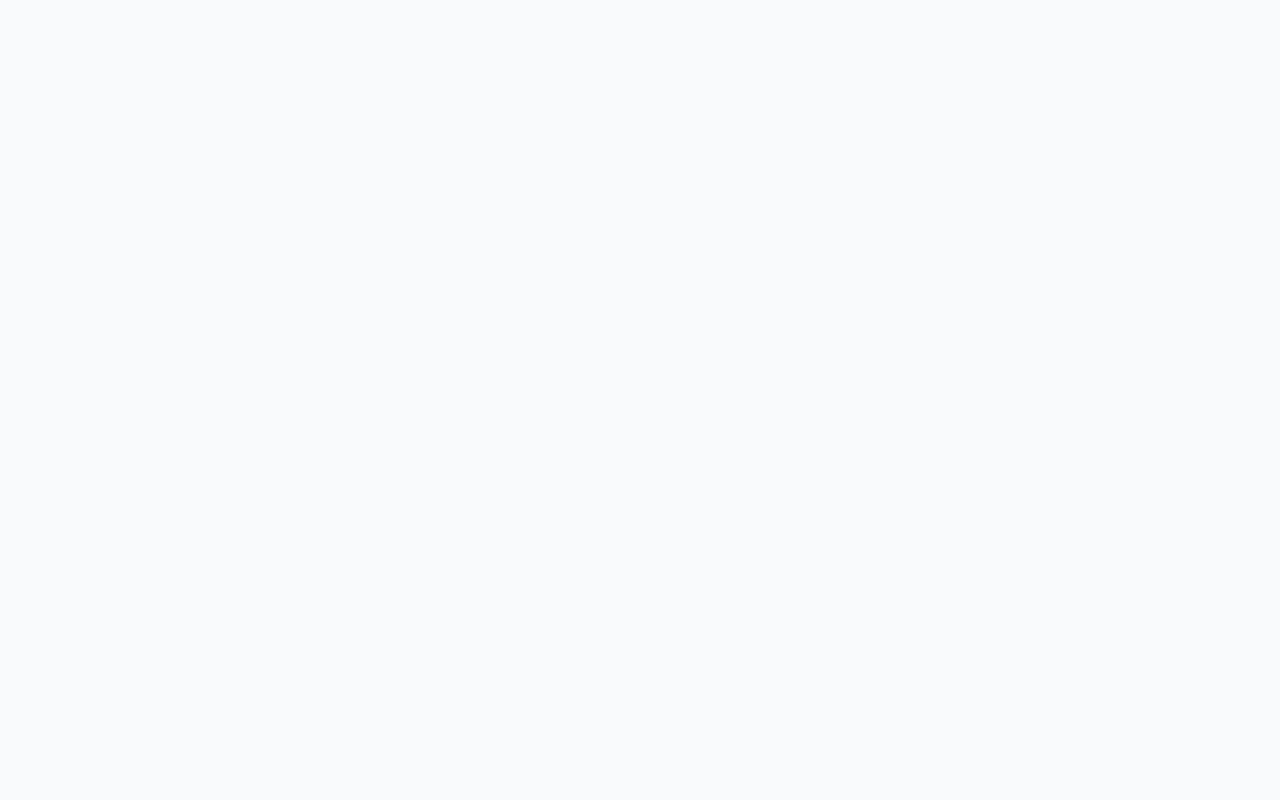
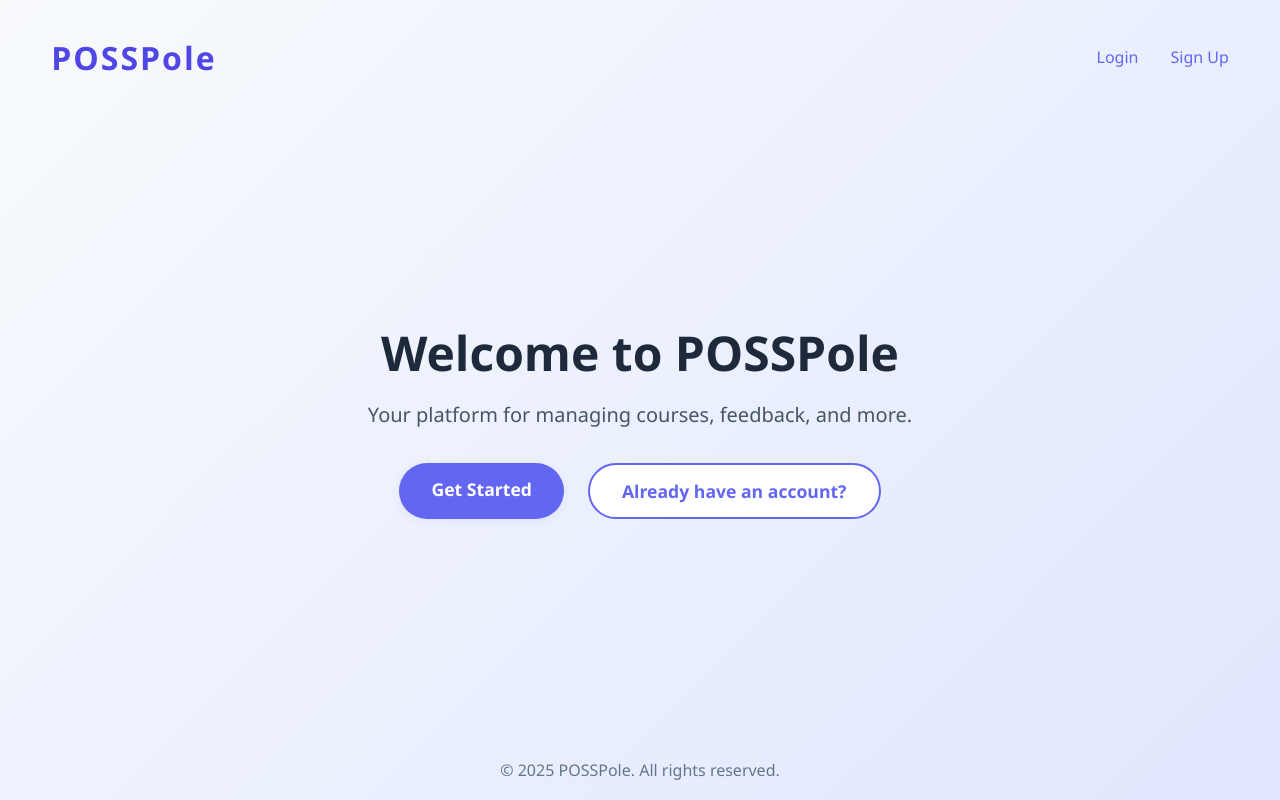
Before and after one commit to Channaveer2004/POSSPOLE_ASSIGNMENT, a React (Vite) app in the folder client/: page / in a window 1280 px wide. Before the commit this address had no page. Built offline with nearby package versions, Linux system fonts and the light colour scheme.

Commit message:
landing page

```diff
--- a/client/src/App.jsx
+++ b/client/src/App.jsx
@@ -6,6 +6,7 @@ import Profile from "./pages/Profile";
 import Feedback from "./pages/Feedback";
 import Courses from "./pages/Courses";
 import Admin from "./pages/Admin";
+import Landing from "./pages/Landing";
 import ProtectedRoute from "./components/ProtectedRoute";
 import "./App.css";
 
@@ -14,9 +15,9 @@ export default function App() {
     <div className="app">
       <BrowserRouter>
         <Routes>
+          <Route path="/" element={<Landing />} />
           <Route path="/login" element={<Login />} />
           <Route path="/signup" element={<Signup />} />
-
           <Route
             path="/dashboard"
             element={
--- /dev/null
+++ b/client/src/pages/Landing.css
@@ -0,0 +1,105 @@
+.landing-container {
+  min-height: 100vh;
+  display: flex;
+  flex-direction: column;
+  background: linear-gradient(135deg, #f8fafc 0%, #e0e7ff 100%);
+  font-family: 'Segoe UI', 'Roboto', sans-serif;
+}
+
+.landing-nav {
+  display: flex;
+  justify-content: space-between;
+  align-items: center;
+  padding: 2rem 4vw 1rem 4vw;
+  background: transparent;
+}
+
+.logo {
+  font-size: 2rem;
+  font-weight: bold;
+  color: #4f46e5;
+  letter-spacing: 2px;
+}
+
+.nav-links a {
+  margin-left: 2rem;
+  text-decoration: none;
+  color: #6366f1;
+  font-weight: 500;
+  transition: color 0.2s;
+}
+
+.nav-links a:hover {
+  color: #1e293b;
+}
+
+.landing-main {
+  flex: 1;
+  display: flex;
+  flex-direction: column;
+  align-items: center;
+  justify-content: center;
+  text-align: center;
+  padding: 2rem 1rem;
+}
+
+.landing-main h1 {
+  font-size: 3rem;
+  color: #1e293b;
+  margin-bottom: 1rem;
+  font-weight: 700;
+}
+
+.landing-main p {
+  font-size: 1.25rem;
+  color: #475569;
+  margin-bottom: 2rem;
+}
+
+.cta-buttons {
+  display: flex;
+  gap: 1.5rem;
+  justify-content: center;
+}
+
+.cta-primary {
+  background: #6366f1;
+  color: #fff;
+  padding: 0.75rem 2rem;
+  border-radius: 2rem;
+  font-size: 1.1rem;
+  font-weight: 600;
+  text-decoration: none;
+  box-shadow: 0 2px 8px rgba(99, 102, 241, 0.1);
+  transition: background 0.2s, box-shadow 0.2s;
+}
+
+.cta-primary:hover {
+  background: #4f46e5;
+  box-shadow: 0 4px 16px rgba(99, 102, 241, 0.15);
+}
+
+.cta-secondary {
+  color: #6366f1;
+  background: #fff;
+  border: 2px solid #6366f1;
+  padding: 0.75rem 2rem;
+  border-radius: 2rem;
+  font-size: 1.1rem;
+  font-weight: 600;
+  text-decoration: none;
+  transition: background 0.2s, color 0.2s;
+}
+
+.cta-secondary:hover {
+  background: #6366f1;
+  color: #fff;
+}
+
+.landing-footer {
+  text-align: center;
+  padding: 1rem 0;
+  color: #64748b;
+  font-size: 1rem;
+  background: transparent;
+}
--- /dev/null
+++ b/client/src/pages/Landing.jsx
@@ -0,0 +1,28 @@
+import React from "react";
+import { Link } from "react-router-dom";
+import "./Landing.css";
+
+export default function Landing() {
+  return (
+    <div className="landing-container">
+      <nav className="landing-nav">
+        <div className="logo">POSSPole</div>
+        <div className="nav-links">
+          <Link to="/login">Login</Link>
+          <Link to="/signup">Sign Up</Link>
+        </div>
+      </nav>
+      <main className="landing-main">
+        <h1>Welcome to POSSPole</h1>
+        <p>Your platform for managing courses, feedback, and more.</p>
+        <div className="cta-buttons">
+          <Link to="/signup" className="cta-primary">Get Started</Link>
+          <Link to="/login" className="cta-secondary">Already have an account?</Link>
+        </div>
+      </main>
+      <footer className="landing-footer">
+        <span>© {new Date().getFullYear()} POSSPole. All rights reserved.</span>
+      </footer>
+    </div>
+  );
+}
```
